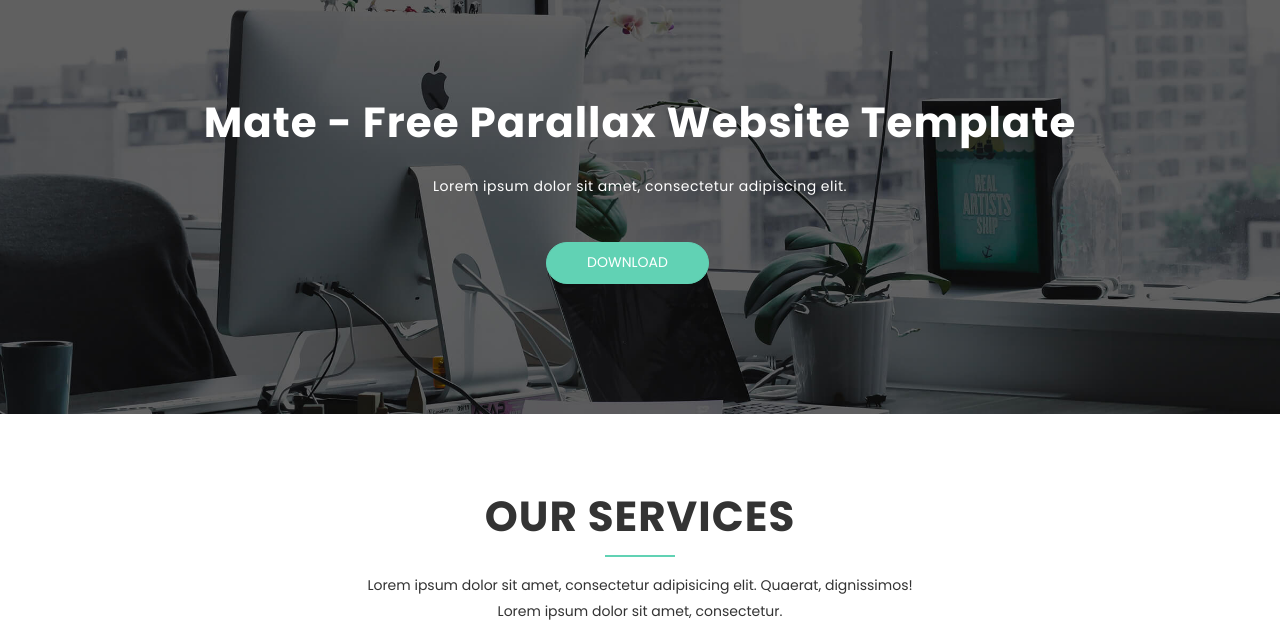
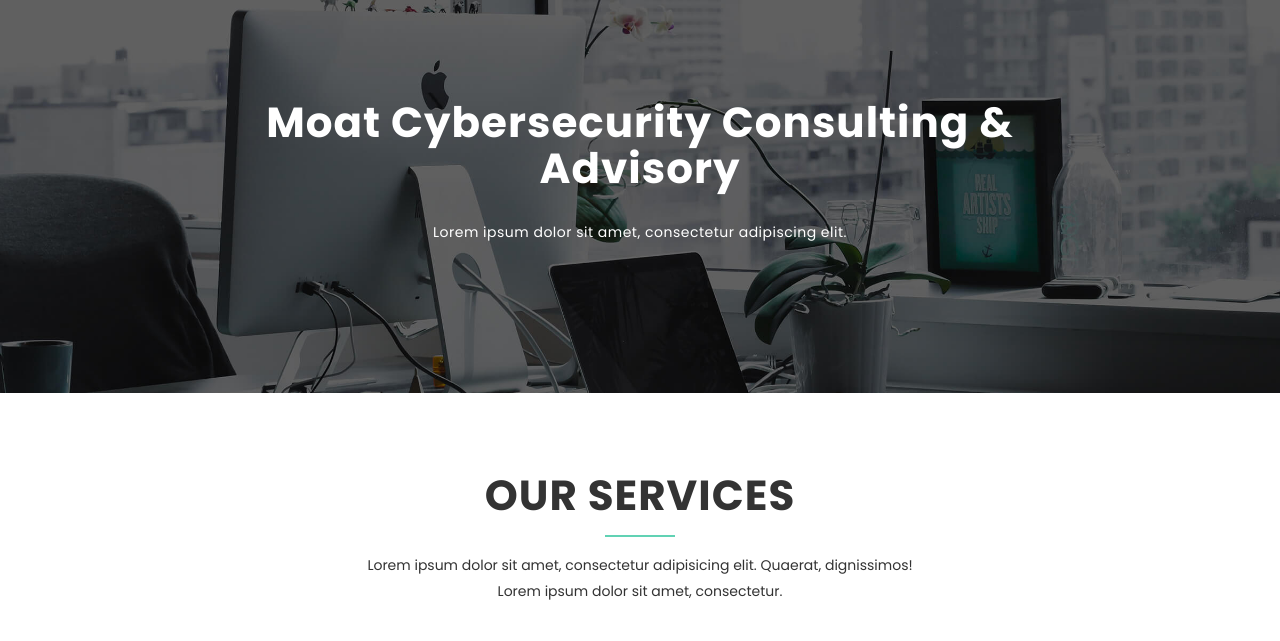
Before and after one commit to ayod17/ayod17.github.io, a plain HTML site: page index.html in a window 1280 px wide. Shown: the part 100-741 px from the top of the page. Drawn offline with Linux system fonts and the light colour scheme.

Commit message:
initial commit

```diff
--- a/index.html
+++ b/index.html
@@ -7,7 +7,7 @@
     <meta name="keywords" content="Bootstrap, Parallax, Template, Registration, Landing">
     <meta name="viewport" content="width=device-width, initial-scale=1, maximum-scale=1">
     <meta name="author" content="Grayrids">
-    <title>Mate - Parallax Website Template</title>
+    <title>Moat Security</title>
 
     <!-- Bootstrap CSS -->
     <link rel="stylesheet" href="css/bootstrap.min.css">
@@ -102,9 +102,9 @@
         <div class="row justify-content-md-center">
           <div class="col-md-10">
             <div class="contents text-center">
-              <h1 class="wow fadeInDown" data-wow-duration="1000ms" data-wow-delay="0.3s">Mate - Free Parallax Website Template</h1>
+              <h1 class="wow fadeInDown" data-wow-duration="1000ms" data-wow-delay="0.3s">Moat Cybersecurity Consulting & Advisory</h1>
               <p class="lead  wow fadeIn" data-wow-duration="1000ms" data-wow-delay="400ms">Lorem ipsum dolor sit amet, consectetur adipiscing elit. </p>
-              <a href="#" class="btn btn-common wow fadeInUp" data-wow-duration="1000ms" data-wow-delay="400ms">Download</a>
+              <!--a href="#" class="btn btn-common wow fadeInUp" data-wow-duration="1000ms" data-wow-delay="400ms">Download</a-->
             </div>
           </div>
         </div>
```
